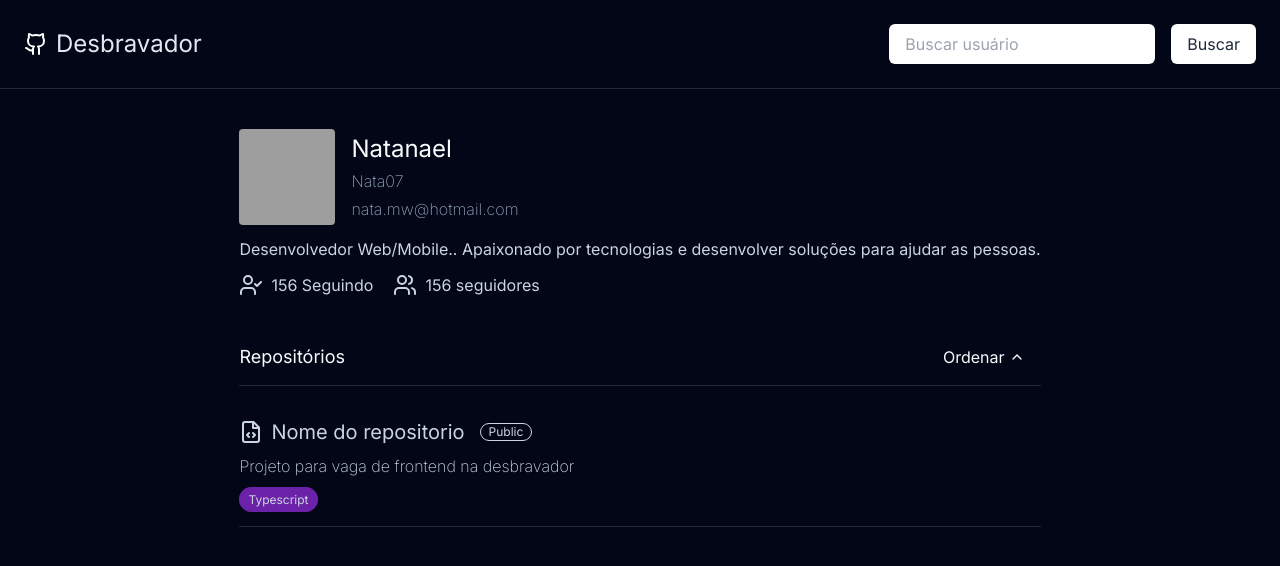
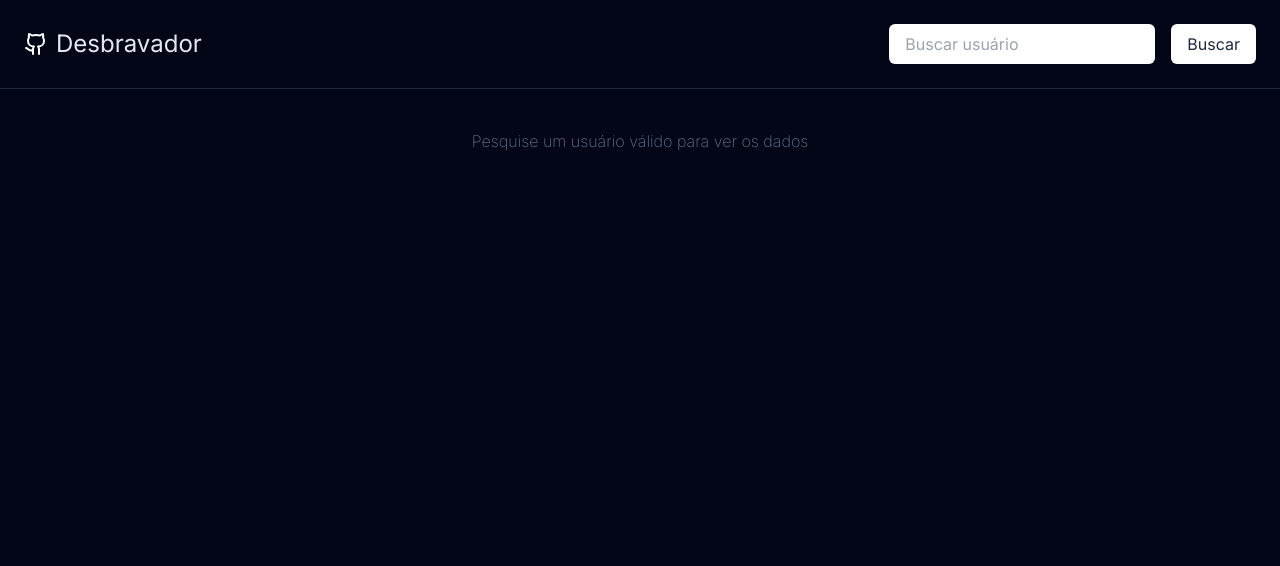
Before and after one commit to Nata07/desafio-desbravador, a Next.js app: page / in a window 1280 px wide. Shown: the top 566 px of the page. Built offline with nearby package versions, Linux system fonts and the light colour scheme; grey boxes are pictures that could not be loaded.

Commit message:
feat: list data user in page

```diff
--- a/src/app/components/Repository.tsx
+++ b/src/app/components/Repository.tsx
@@ -1,17 +1,18 @@
+import { RepositoryItemProps } from "@/types/Repository";
 import { FileCode } from "lucide-react";
 
-export function Repository() {
+export function RepositoryData({ repository }: RepositoryItemProps) {
   return (
-    <a href="">
-      <div className="py-4 border-b border-b-slate-800 text-slate-300">
+    <a href={repository.html_url}>
+      <div className="py-6 border-b border-b-slate-800 text-slate-300">
         <div className="flex gap-2 items-center pb-2">
           <FileCode />
-          <span className="text-xl">Nome do repositorio</span>
-          <span className="text-xs ml-2 outline outline-1 rounded-full px-2">Public</span>
+          <span className="text-xl">{repository.name}</span>
+          <span className="text-xs ml-2 outline outline-1 rounded-full px-2">{repository.private === true ? 'Privado' : 'Publico'}</span>
         </div>
-        <span className="text-slate-300 font-extralight">Projeto para vaga de frontend na desbravador</span>
+        <span className="text-slate-300 font-extralight">{repository.description}</span>
         <div className="mt-2">
-          <span className="text-xs border rounded-full border-purple-800 bg-purple-800 text-slate-300 px-2 py-1">Typescript</span>
+          {repository.language && <span className="text-xs border rounded-full border-purple-800 bg-purple-800 text-slate-300 px-2 py-1">{repository.language}</span>}
         </div>
       </div>
     </a>
--- /dev/null
+++ b/src/app/components/UserData.tsx
@@ -0,0 +1,31 @@
+import { UserProps } from "@/types/User";
+import { UserCheck, Users } from "lucide-react";
+
+export function UserData({ user }: UserProps) {
+  return (
+    <div className="content flex flex-col">
+      <div className="flex flex-col gap-3">
+        <div className="flex flex-row gap-4 items-center">
+          {/* <Image width={40} height={40} src="https://github.com/Nata07.png" alt="Profile" /> */}
+          <img className="w-24 h-24 rounded" src={user?.avatar_url} alt="Avatar"/>
+          <div className="flex flex-col gap-1 text-slate-50">
+            <h1 className="text-2xl">{user?.name}</h1>
+            <span className="text-md text-slate-400 font-extralight">{user?.login}</span>
+            <span className="text-md text-slate-400 font-extralight">{user?.email}</span>
+          </div>
+        </div>
+        <p className="text-base text-slate-300">{user?.bio}</p>
+        <div className="flex flex-row gap-5 text-slate-300">
+          <div className="flex gap-2">
+            <UserCheck />
+            <p>{user?.following} Seguindo</p>
+          </div>
+          <div className="flex gap-2">
+            <Users />
+            <p>{user?.followers} seguidores</p>
+          </div>
+        </div>
+      </div>
+    </div>
+  )
+}
--- a/src/app/page.tsx
+++ b/src/app/page.tsx
@@ -1,8 +1,40 @@
+'use client'
 import { ChevronDown, ChevronUp, FileCode, Github, UserCheck, Users } from "lucide-react";
-import Image from "next/image";
-import { Repository } from "./components/Repository";
+import { RepositoryData } from "./components/Repository";
+import { UserData } from "./components/UserData";
+import { FormEvent, useEffect, useState } from "react";
+import { getReposByUsername, getUser } from "./services/gihub";
+import { User } from "@/types/User";
+import {  Repository } from "@/types/Repository";
 
 export default function Home() {
+  const [user, setUser] = useState<User>()
+  const [username, setUsername] = useState('')
+  const [repositories, setRepositories] = useState<Repository[]>([])
+
+  async function handleGetUser(e: FormEvent) {
+    e.preventDefault()
+    const data = await getUser(username);
+    setUser(data)
+  }
+
+  async function getRepos() {
+    const dataRepos = await getReposByUsername(username);
+    setRepositories(dataRepos)
+  }
+
+  useEffect(() => {
+    if(user) {
+      getRepos()
+    }
+  }, [user])
+
+  console.log('username')
+  console.log(username)
+  console.log('user')
+  console.log(user)
+  console.log('repos')
+  console.log(repositories)
   return (
     <div className="min-h-screen flex flex-col bg-slate-950 items-center">
       <header className="w-full flex gap-4 sm:flex-row flex-col items-center justify-between px-6 py-6 border-b border-b-slate-800">
@@ -13,47 +45,32 @@ export default function Home() {
           </span>
         </div>
         <div>
-          <form className="flex gap-4 flex-row" action="">
-            <input className="px-4 py-2 rounded-md" type="text" placeholder="Buscar usuário" />
+          <form onSubmit={(e) => handleGetUser(e)} className="flex gap-4 flex-row" action="">
+            <input onChange={(e) => setUsername(e.target.value)} className="px-4 py-2 rounded-md" type="text" placeholder="Buscar usuário" />
             <button className="bg-white px-4 py-2 rounded-md text-slate-800" type="submit">Buscar</button>
           </form>
         </div>
       </header>
       <main className="w-full min-h-full flex flex-col items-center px-10 py-10">
         <div>
-          <div className="content flex flex-col">
-            <div className="flex flex-col gap-3">
-              <div className="flex flex-row gap-4 items-center">
-                {/* <Image width={40} height={40} src="https://github.com/Nata07.png" alt="Profile" /> */}
-                <img className="w-24 h-24 rounded" src="https://github.com/Nata07.png" alt="Default avatar"></img>
-                <div className="flex flex-col gap-1 text-slate-50">
-                  <h1 className="text-2xl">Natanael</h1>
-                  <span className="text-md text-slate-400 font-extralight">Nata07</span>
-                  <span className="text-md text-slate-400 font-extralight">nata.mw@hotmail.com</span>
-                </div>
-              </div>
-              <p className="text-base text-slate-300">Desenvolvedor Web/Mobile.. Apaixonado por tecnologias e desenvolver soluções para ajudar as pessoas.</p>
-              <div className="flex flex-row gap-5 text-slate-300">
-                <div className="flex gap-2">
-                  <UserCheck />
-                  <p>156 Seguindo</p>
-                </div>
-                <div className="flex gap-2">
-                  <Users />
-                  <p>156 seguidores</p>
-                </div>
-              </div>
-            </div>
-          </div>
+          {user ? (
+              <>
+                <UserData user={user} />
                 <div className="py-10 flex flex-col gap-4">
                   <div className="flex flex-row items-center justify-between text-slate-50 border-b border-b-slate-800 pb-2">
                     <h1 className="text-lg">Repositórios</h1>
                     <button className="px-4 py-2 rounded-sm flex gap-1 items-center">Ordenar <ChevronUp className="w-4" /> </button>
                   </div>
                   <div>
-              <Repository />
+                    {repositories.map(repos => (
+                      <RepositoryData key={repos?.id} repository={repos} />
+                    ))}
                   </div>
                 </div>
+              </>
+            ) : (<p className="text-slate-500 font-extralight">Pesquise um usuário válido para ver os dados</p>)
+          }
+
         </div>
       </main>
 
```
Lines whose indentation alone changed are shown as unchanged.
